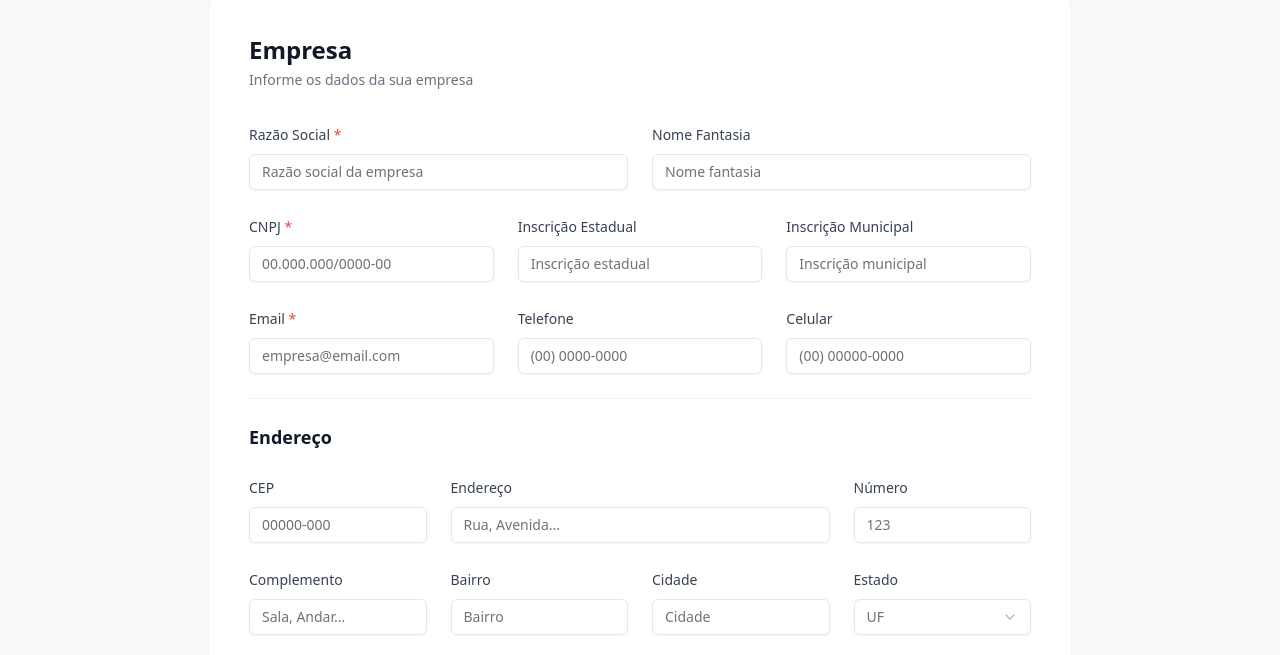
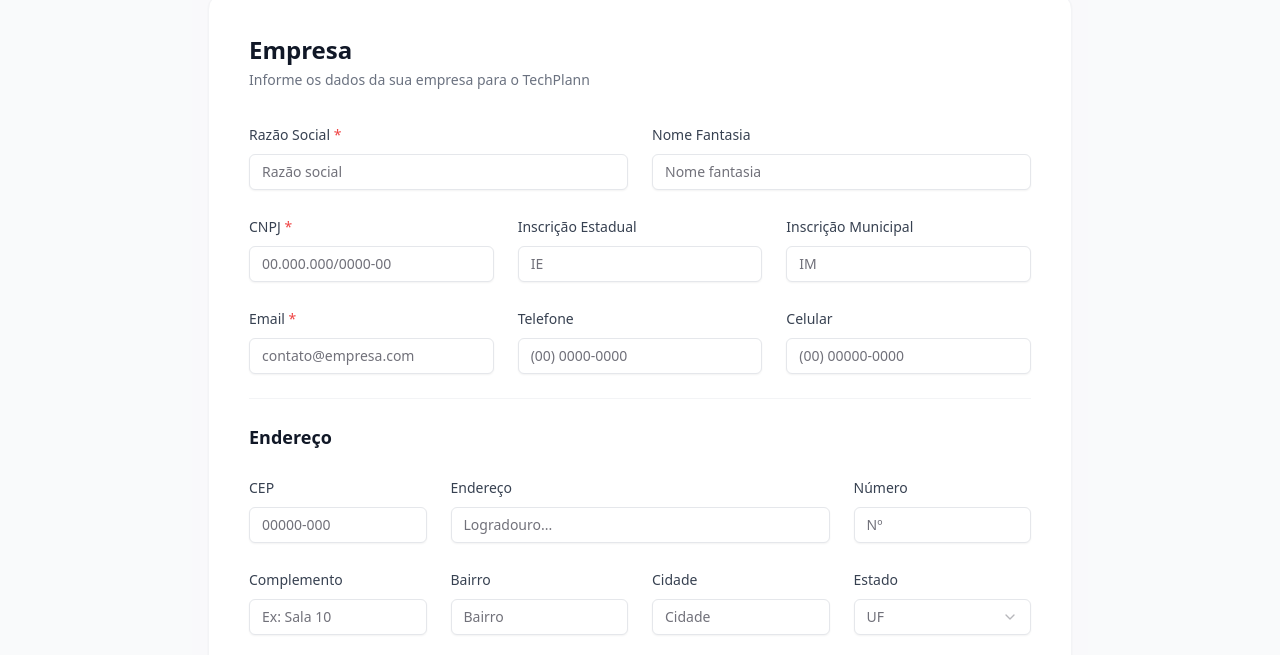
Before and after one commit to Yrmih/techplann-frontend, a Next.js app: page /onboarding/organization in a window 1280 px wide. Shown: the part 297-952 px from the top of the page. Built offline with nearby package versions, Linux system fonts and the light colour scheme; no server answers.

Commit message:
refactor(organization): move controle do onboardingId para o fluxo pai e simplifica store usage

```diff
--- a/src/components/forms/onboarding/OrganizationForm.tsx
+++ b/src/components/forms/onboarding/OrganizationForm.tsx
@@ -24,14 +24,15 @@ import {
 import { useOnboardingStore } from "@/stores/useOnboardingStore";
 import { onboardingService } from "@/services/onboarding";
 
-// Interface para aceitar a função onNext do componente pai
+// Interface ATUALIZADA: Recebe o onboardingId como Prop obrigatória
 interface OrganizationFormProps {
+  onboardingId: string;
   onNext: () => void;
 }
 
-export const OrganizationForm = ({ onNext }: OrganizationFormProps) => {
-  // Pegamos o onboardingId e a função de salvar IDs do Zustand
-  const { onboardingId, setTenantAndOrg } = useOnboardingStore();
+export const OrganizationForm = ({ onboardingId, onNext }: OrganizationFormProps) => {
+  // Usamos a store apenas para SALVAR os IDs gerados pelo backend
+  const { setTenantAndOrg } = useOnboardingStore();
 
   const {
     register,
@@ -42,24 +43,26 @@ export const OrganizationForm = ({ onNext }: OrganizationFormProps) => {
     resolver: zodResolver(organizationStepOneSchema),
   });
 
-  // Função que realmente envia os dados para o seu NestJS
+  // FUNÇÃO BLINDADA: Usa o onboardingId vindo diretamente da Prop
   const onSubmit = async (data: OrganizationStepOneData) => {
     try {
-      if (!onboardingId) {
-        console.error("ID de Onboarding não encontrado. Inicie o fluxo primeiro.");
-        return;
-      }
+      // Log de depuração para confirmar a presença do ID no momento do clique
+      console.log("🚀 Iniciando salvamento direto no banco com ID:", onboardingId);
 
-      // 1. Chamada ao service tipado (POST /onboarding/:id/organization)
+      // 1. Chamada ao service (POST /onboarding/:id/organization)
       const response = await onboardingService.saveOrganization(onboardingId, data);
 
-      // 2. Salva tenantId e organizationId no Zustand/LocalStorage automaticamente
+      // 2. Persiste tenantId e organizationId na Store para os próximos passos
       setTenantAndOrg(response.tenantId, response.organizationId);
 
-      // 3. Em vez de router.push, chamamos o onNext para mudar o Step no componente pai
-      onNext();
+      console.log("✅ Empresa registrada com sucesso no PostgreSQL!");
+
+      // 3. Transição segura para o Step 2
+      if (typeof onNext === 'function') {
+        onNext();
+      }
     } catch (error) {
-      console.error("Erro ao registrar empresa no TechPlann:", error);
+      console.error("❌ Erro ao registrar empresa:", error);
     }
   };
 
@@ -83,32 +86,28 @@ export const OrganizationForm = ({ onNext }: OrganizationFormProps) => {
       <header className="mb-8">
         <h2 className="text-2xl font-bold text-gray-900">Empresa</h2>
         <p className="text-sm text-gray-500 mt-1">
-          Informe os dados da sua empresa
+          Informe os dados da sua empresa para o TechPlann
         </p>
       </header>
 
       <form onSubmit={handleSubmit(onSubmit)} className="space-y-6">
-        {/* Bloco: Identificação */}
+        {/* Dados de Identificação */}
         <div className="grid grid-cols-1 md:grid-cols-2 gap-6">
           <div className="space-y-2">
-            <Label className="text-sm font-medium  text-gray-700">
+            <Label className="text-sm font-medium text-gray-700">
               Razão Social <span className="text-red-500">*</span>
             </Label>
             <Input
               {...register("razaoSocial")}
-              placeholder="Razão social da empresa"
+              placeholder="Razão social"
               className={inputStyles(errors.razaoSocial)}
             />
             {errors.razaoSocial && (
-              <p className="text-xs text-red-500">
-                {errors.razaoSocial.message}
-              </p>
+              <p className="text-xs text-red-500">{errors.razaoSocial.message}</p>
             )}
           </div>
           <div className="space-y-2">
-            <Label className="text-sm font-medium text-gray-700">
-              Nome Fantasia
-            </Label>
+            <Label className="text-sm font-medium text-gray-700">Nome Fantasia</Label>
             <Input
               {...register("nomeFantasia")}
               placeholder="Nome fantasia"
@@ -117,6 +116,7 @@ export const OrganizationForm = ({ onNext }: OrganizationFormProps) => {
           </div>
         </div>
 
+        {/* Dados Fiscais */}
         <div className="grid grid-cols-1 md:grid-cols-3 gap-6">
           <div className="space-y-2">
             <Label className="text-sm font-medium text-gray-700">
@@ -127,32 +127,27 @@ export const OrganizationForm = ({ onNext }: OrganizationFormProps) => {
               placeholder="00.000.000/0000-00"
               className={inputStyles(errors.cnpj)}
             />
-            {errors.cnpj && (
-              <p className="text-xs text-red-500">{errors.cnpj.message}</p>
-            )}
+            {errors.cnpj && <p className="text-xs text-red-500">{errors.cnpj.message}</p>}
           </div>
           <div className="space-y-2">
-            <Label className="text-sm font-medium text-gray-700">
-              Inscrição Estadual
-            </Label>
+            <Label className="text-sm font-medium text-gray-700">Inscrição Estadual</Label>
             <Input
               {...register("inscricaoEstadual")}
-              placeholder="Inscrição estadual"
+              placeholder="IE"
               className={inputStyles(errors.inscricaoEstadual)}
             />
           </div>
           <div className="space-y-2">
-            <Label className="text-sm font-medium text-gray-700">
-              Inscrição Municipal
-            </Label>
+            <Label className="text-sm font-medium text-gray-700">Inscrição Municipal</Label>
             <Input
               {...register("inscricaoMunicipal")}
-              placeholder="Inscrição municipal"
+              placeholder="IM"
               className={inputStyles(errors.inscricaoMunicipal)}
             />
           </div>
         </div>
 
+        {/* Canais de Contato */}
         <div className="grid grid-cols-1 md:grid-cols-3 gap-6">
           <div className="space-y-2">
             <Label className="text-sm font-medium text-gray-700">
@@ -160,17 +155,13 @@ export const OrganizationForm = ({ onNext }: OrganizationFormProps) => {
             </Label>
             <Input
               {...register("email")}
-              placeholder="empresa@email.com"
+              placeholder="contato@empresa.com"
               className={inputStyles(errors.email)}
             />
-            {errors.email && (
-              <p className="text-xs text-red-500">{errors.email.message}</p>
-            )}
+            {errors.email && <p className="text-xs text-red-500">{errors.email.message}</p>}
           </div>
           <div className="space-y-2">
-            <Label className="text-sm font-medium text-gray-700">
-              Telefone
-            </Label>
+            <Label className="text-sm font-medium text-gray-700">Telefone</Label>
             <Input
               {...register("telefone")}
               placeholder="(00) 0000-0000"
@@ -189,9 +180,9 @@ export const OrganizationForm = ({ onNext }: OrganizationFormProps) => {
 
         <hr className="border-gray-100 my-8" />
 
+        {/* Localização */}
         <div className="space-y-6">
           <h3 className="text-lg font-bold text-gray-900">Endereço</h3>
-
           <div className="grid grid-cols-1 md:grid-cols-4 gap-6">
             <div className="space-y-2">
               <Label className="text-sm font-medium text-gray-700">CEP</Label>
@@ -202,22 +193,18 @@ export const OrganizationForm = ({ onNext }: OrganizationFormProps) => {
               />
             </div>
             <div className="md:col-span-2 space-y-2">
-              <Label className="text-sm font-medium text-gray-700">
-                Endereço
-              </Label>
+              <Label className="text-sm font-medium text-gray-700">Endereço</Label>
               <Input
                 {...register("endereco")}
-                placeholder="Rua, Avenida..."
+                placeholder="Logradouro..."
                 className={inputStyles(errors.endereco)}
               />
             </div>
             <div className="space-y-2">
-              <Label className="text-sm font-medium text-gray-700">
-                Número
-              </Label>
+              <Label className="text-sm font-medium text-gray-700">Número</Label>
               <Input
                 {...register("numero")}
-                placeholder="123"
+                placeholder="Nº"
                 className={inputStyles(errors.numero)}
               />
             </div>
@@ -225,19 +212,15 @@ export const OrganizationForm = ({ onNext }: OrganizationFormProps) => {
 
           <div className="grid grid-cols-1 md:grid-cols-4 gap-6">
             <div className="space-y-2">
-              <Label className="text-sm font-medium text-gray-700">
-                Complemento
-              </Label>
+              <Label className="text-sm font-medium text-gray-700">Complemento</Label>
               <Input
                 {...register("complemento")}
-                placeholder="Sala, Andar..."
+                placeholder="Ex: Sala 10"
                 className={inputStyles(errors.complemento)}
               />
             </div>
             <div className="space-y-2">
-              <Label className="text-sm font-medium text-gray-700">
-                Bairro
-              </Label>
+              <Label className="text-sm font-medium text-gray-700">Bairro</Label>
               <Input
                 {...register("bairro")}
                 placeholder="Bairro"
@@ -245,9 +228,7 @@ export const OrganizationForm = ({ onNext }: OrganizationFormProps) => {
               />
             </div>
             <div className="space-y-2">
-              <Label className="text-sm font-medium text-gray-700">
-                Cidade
-              </Label>
+              <Label className="text-sm font-medium text-gray-700">Cidade</Label>
               <Input
                 {...register("cidade")}
                 placeholder="Cidade"
@@ -255,9 +236,7 @@ export const OrganizationForm = ({ onNext }: OrganizationFormProps) => {
               />
             </div>
             <div className="space-y-2">
-              <Label className="text-sm font-medium text-gray-700">
-                Estado
-              </Label>
+              <Label className="text-sm font-medium text-gray-700">Estado</Label>
               <Select onValueChange={(v) => setValue("estado", v)}>
                 <SelectTrigger className={`bg-white border-gray-200 focus:ring-[#10b981] focus:border-[#10b981] ${errors.estado ? "border-red-500" : ""}`}>
                   <SelectValue placeholder="UF" />
@@ -270,9 +249,7 @@ export const OrganizationForm = ({ onNext }: OrganizationFormProps) => {
                   <SelectItem value="MG">Minas Gerais</SelectItem>
                 </SelectContent>
               </Select>
-              {errors.estado && (
-                <p className="text-xs text-red-500">{errors.estado.message}</p>
-              )}
+              {errors.estado && <p className="text-xs text-red-500">{errors.estado.message}</p>}
             </div>
           </div>
         </div>
```
